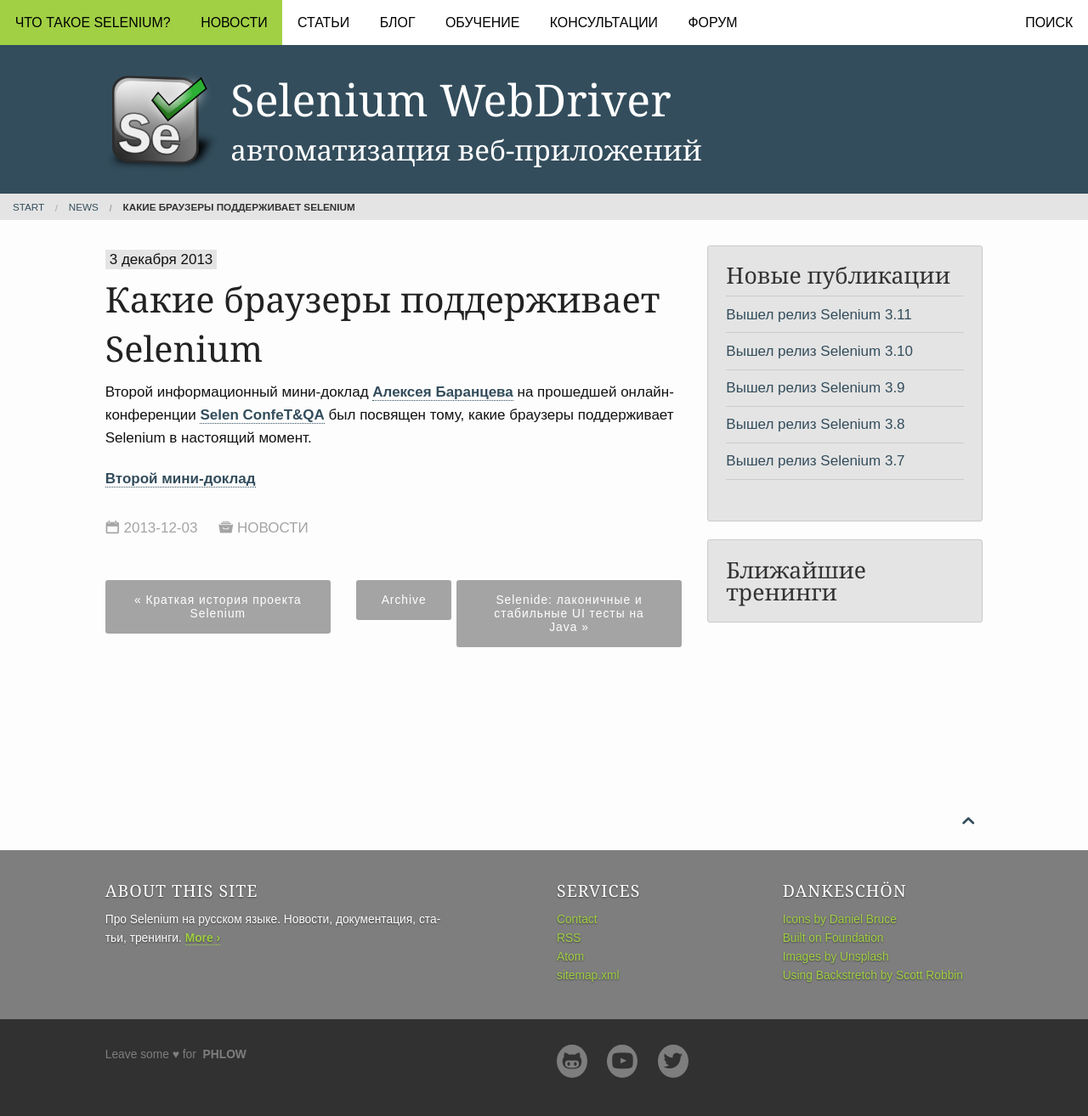
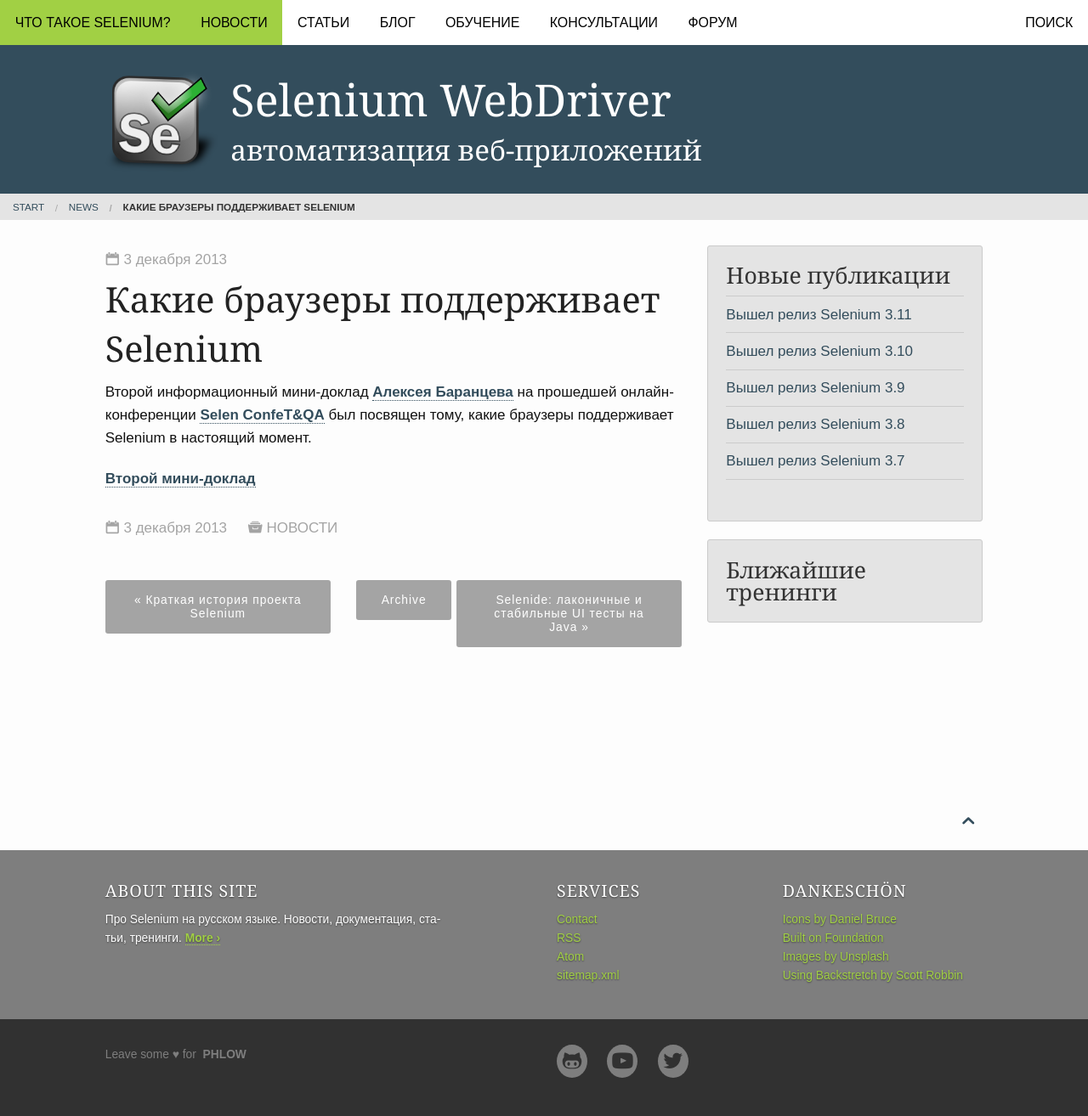
Before and after one commit to mycr7/selenium.ru, a Jekyll site: the page built from _news/2013-12-03-kakie-brauzery-podderzhivaet-selenium.md, in a window 1280 px wide. Shown: the whole page at 85% size. Built offline with Jekyll 4.4.1, drawn with Linux system fonts in a browser that asks for light colours.

Commit message:
Fixing date style

```diff
--- a/_includes/_meta_information.html
+++ b/_includes/_meta_information.html
@@ -9,7 +9,7 @@
 				{% endif %}
 
 				{% if page.date %}
-				<time class="icon-calendar pr20" datetime="{{ page.date | date: "%Y-%m-%d" }}" itemprop="datePublished"> {{ page.date | date: "%Y-%m-%d" }}</time>
+				<time class="icon-calendar pr20" datetime="{{ page.date | date: "%Y-%m-%d" }}" itemprop="datePublished">{% include date date=page.date %}</time>
 				{% endif %}
 
 				{% if page.categories %}<span class="icon-archive pr20"> {{ page.categories | join: ' · ' | upcase }}{% endif %}</span>
--- a/_includes/_pagination2.html
+++ b/_includes/_pagination2.html
@@ -11,7 +11,7 @@
   {% for post in paginator.posts %}
     <div class="row">
       <div class="small-12 columns b60">
-        <div><span class="date">{% include date date=post.date %}</span></div>
+        <div class="date"><time class="icon-calendar pr20" datetime="{{ post.date | date: "%Y-%m-%d" }}" itemprop="datePublished">{% include date date=post.date %}</time></div>
         <h2><a href="{{ site.url }}{{ post.url }}">{{ post.title }}</a></h2>
         <div>
           <div>{% if post.image.thumb %}<a href="{{ site.url }}{{ post.url }}" title="{{ post.title escape_once }}"><img src="{{ site.url }}{{ post.image.thumb }}" class="alignleft" width="150" height="150" alt="{{ post.title escape_once }}"></a>{% endif %}</div>
--- a/_layouts/page.html
+++ b/_layouts/page.html
@@ -24,7 +24,7 @@
 
 				<span itemprop="name">
 					{% if page.subheadline %}<p class="subheadline">{{ page.subheadline }}</p>{% endif %}
-					<div><span class="date">{% include date date=page.date %}</span></div>
+					{% if page.date %}<div class="date"><time class="icon-calendar pr20" datetime="{{ page.date | date: "%Y-%m-%d" }}" itemprop="datePublished">{% include date date=page.date %}</time></div>{% endif %}
 					<h1>{{ page.title }}</h1>
 				</span>
 			</header>
--- a/_sass/_09_elements.scss
+++ b/_sass/_09_elements.scss
@@ -127,7 +127,7 @@
 /* Date
 ------------------------------------------------------------------- */
 
-span.date { padding: 2px 5px; background-color: $grey-1 }
+div.date { color: $grey-5 }
 
 /* Lazy Load XT
 ------------------------------------------------------------------- */
```
